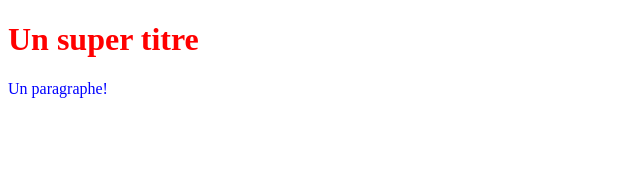
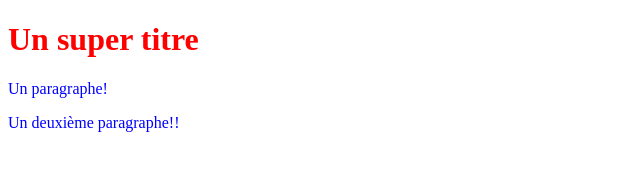
Before and after one commit to Eleanorah/OpenclassroomsProject, a plain HTML site: page index.html in a window 1280 px wide. Shown: the whole page, without its empty margins (0-640 px from the left). Drawn offline with Linux system fonts and the light colour scheme.

Commit message:
Réalisation d'un commit nouveau paragraphe sur la branche uneBranche

```diff
--- a/index.html
+++ b/index.html
@@ -13,6 +13,8 @@
 	<p>
 	Un paragraphe!
 	</p>
-
+    	<p>
+	Un deuxième paragraphe!!
+	</p>
     </body>
 </html>
```
